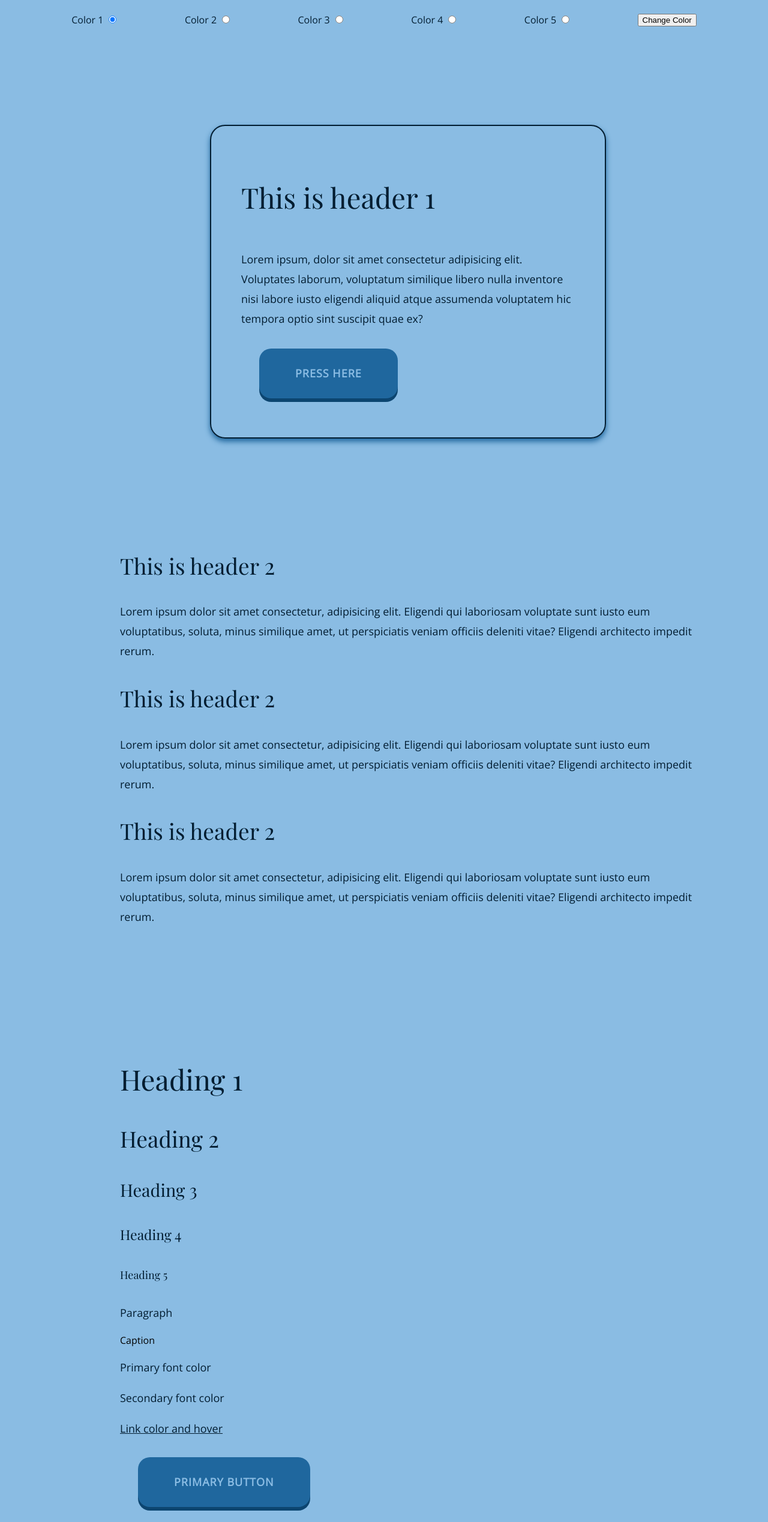
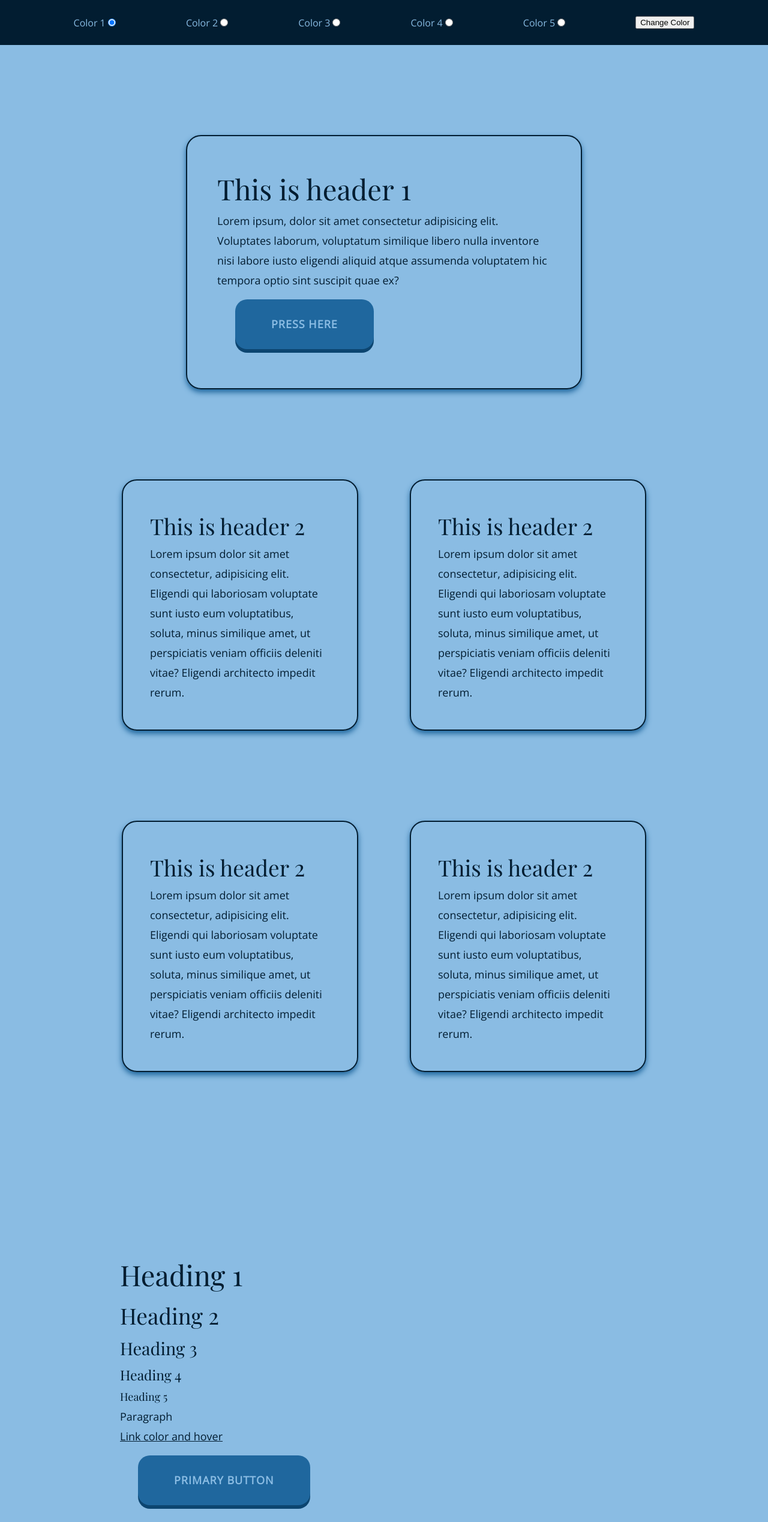
Before and after one commit to Jordanwbutterwick/stylepickr, a plain HTML site: page index.html in a window 1280 px wide. Shown: the top 2537 px of the page at 60% size. Drawn offline with nearby package versions, Linux system fonts and the light colour scheme.

Commit message:
updating

```diff
--- a/index.html
+++ b/index.html
@@ -77,6 +77,14 @@
               veniam officiis deleniti vitae? Eligendi architecto impedit rerum.
             </p>
           </div>
+          <div class="card">
+            <h2>This is header 2</h2>
+            <p>
+              Lorem ipsum dolor sit amet consectetur, adipisicing elit. Eligendi qui laboriosam
+              voluptate sunt iusto eum voluptatibus, soluta, minus similique amet, ut perspiciatis
+              veniam officiis deleniti vitae? Eligendi architecto impedit rerum.
+            </p>
+          </div>
         </div>
         <div class="open">
           <ul class="palette">
@@ -94,17 +102,9 @@
             <li><h4>Heading 4</h4></li>
             <li><h5>Heading 5</h5></li>
             <li><p>Paragraph</p></li>
-            <li>
-              <caption>
-                Caption
-              </caption>
-            </li>
-          </ul>
-          <ul class="font-colors">
-            <li><p>Primary font color</p></li>
-            <li><p>Secondary font color</p></li>
             <li><a href="#">Link color and hover</a></li>
           </ul>
+
           <ul class="buttons">
             <li><button class="btn btn-1">Primary Button</button></li>
             <li><button class="btn btn-2">Secondary Button</button></li>
--- a/styles/color1.css
+++ b/styles/color1.css
@@ -113,3 +113,16 @@ a:hover {
   border: solid 2px var(--dark-color);
   box-shadow: 0 5px 10px var(--primary-color);
 }
+
+.card {
+  border: solid 2px var(--dark-color);
+  box-shadow: 0 5px 10px var(--primary-color);
+}
+
+nav {
+  background-color: var(--dark-color);
+}
+
+nav form label {
+  color: var(--light-color);
+}
--- a/styles/layout.css
+++ b/styles/layout.css
@@ -1,3 +1,7 @@
+* {
+  margin: 0;
+}
+
 h1,
 h2,
 h3,
@@ -67,14 +71,18 @@ ul {
 .content {
   max-width: 960px;
   margin: auto;
+  display: -webkit-box;
+  display: -ms-flexbox;
   display: flex;
   flex-flow: column wrap;
-  align-items: center;
-  justify-content: flex-start;
+  align-items: flex-start;
+  justify-content: center;
 }
 
 .hero {
   max-width: 750px;
+  display: -webkit-box;
+  display: -ms-flexbox;
   display: flex;
   flex-direction: column;
   align-items: flex-start;
@@ -83,17 +91,61 @@ ul {
   padding: 50px;
 }
 
+.row {
+  width: 100%;
+  display: -webkit-box;
+  display: -ms-flexbox;
+  display: flex;
+  flex-flow: row wrap;
+  align-items: flex-start;
+  justify-content: space-around;
+}
+
+.card {
+  max-width: 300px;
+  max-height: 500px;
+  display: -webkit-box;
+  display: -ms-flexbox;
+  display: flex;
+  flex-direction: column;
+  align-items: flex-start;
+  border-radius: 25px;
+  padding: 45px;
+  margin-bottom: 150px;
+}
+
+.card2 {
+  display: -webkit-box;
+  display: -ms-flexbox;
+  display: flex;
+  -webkit-box-orient: vertical;
+  -webkit-box-direction: normal;
+  -ms-flex-direction: column;
+  flex-direction: column;
+  min-width: 0;
+  word-wrap: break-word;
+  background-color: #fff;
+  background-clip: border-box;
+  border: 1px solid rgba(0, 0, 0, 0.125);
+  border-radius: 0.25rem;
+}
+
 .nav-bar {
   width: 90vw;
   margin: auto;
-  height: 50px;
+  height: 75px;
+  display: -webkit-box;
+  display: -ms-flexbox;
   display: flex;
   justify-content: center;
+  align-items: center;
 }
 
 .nav-form {
   width: 100%;
-  height: 50px;
+  height: 100%;
+  display: -webkit-box;
+  display: -ms-flexbox;
   display: flex;
   flex-direction: row;
   justify-content: space-around;
@@ -103,6 +155,8 @@ ul {
 .footer-nav {
   height: 150px;
   width: 500px;
+  display: -webkit-box;
+  display: -ms-flexbox;
   display: flex;
   flex-direction: row;
   justify-content: space-around;
@@ -114,6 +168,8 @@ ul {
 
 .palette {
   width: 1000px;
+  display: -webkit-box;
+  display: -ms-flexbox;
   display: flex;
   justify-content: space-evenly;
   align-content: center;
```
